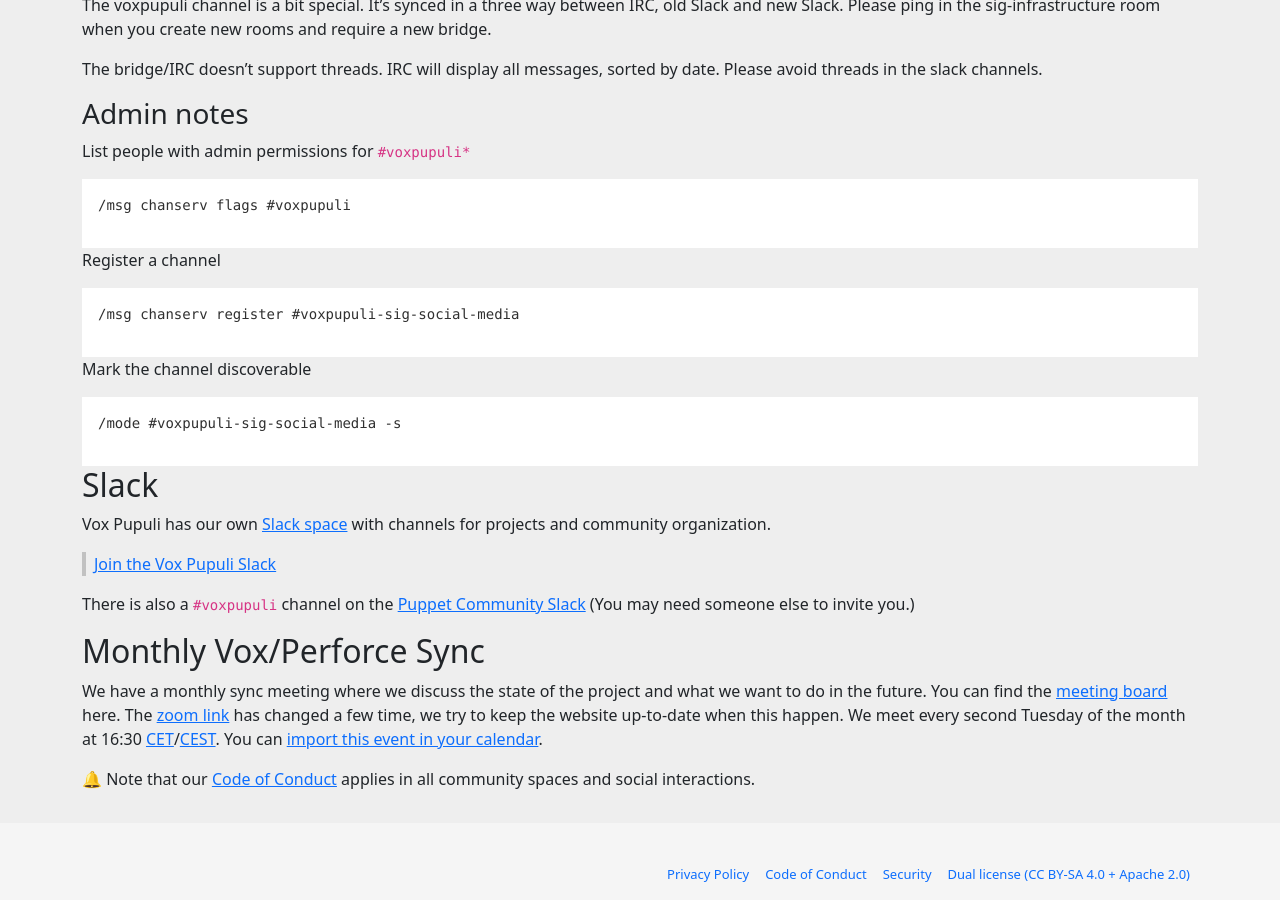
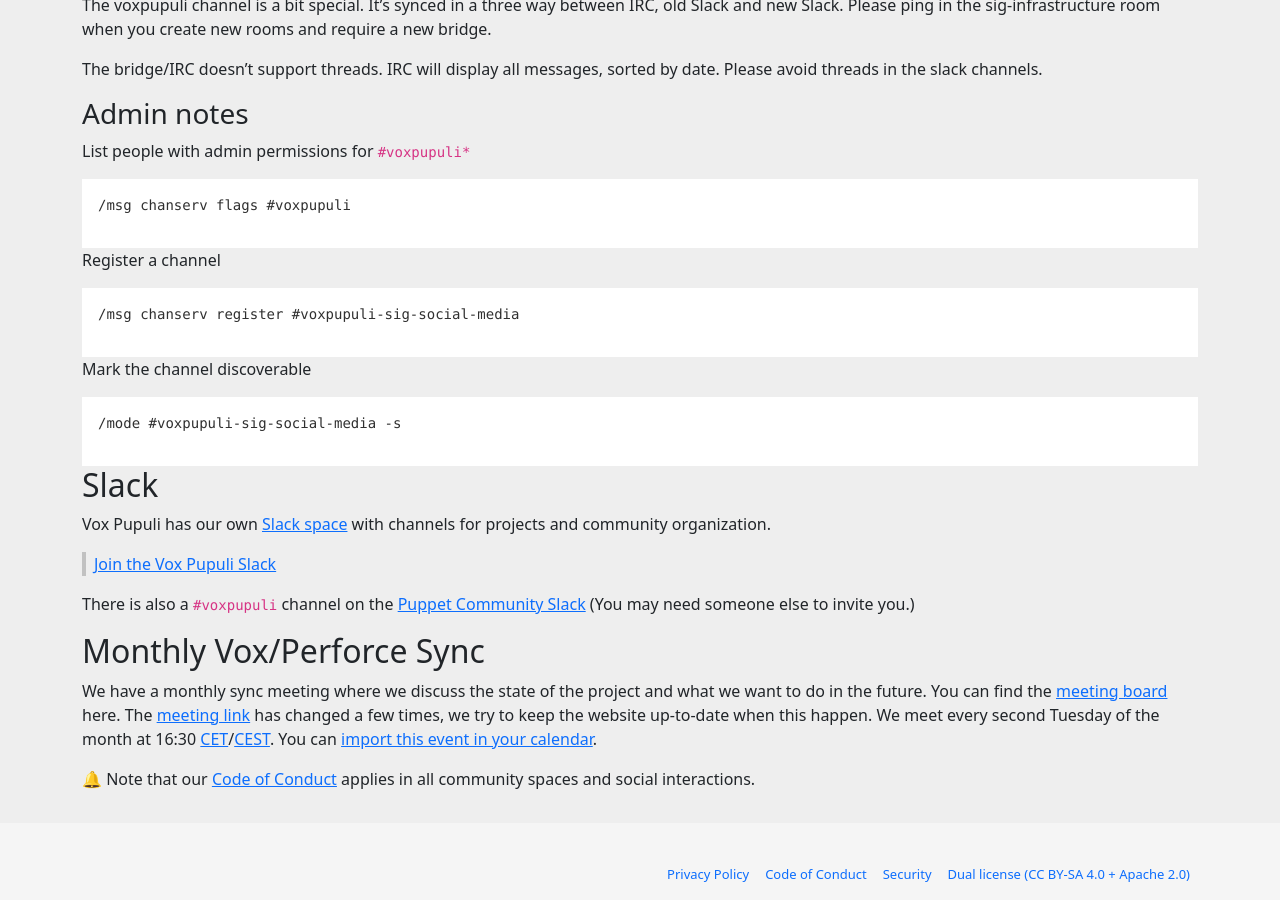
Before and after one commit to voxpupuli/voxpupuli.github.io, a Jekyll site: the page built from connect.md, in a window 1280 px wide and 900 px high, scrolled down 920 px. Built offline with Jekyll 4.4.1, drawn with Linux system fonts in a browser that asks for light colours; nearby versions of some CDN libraries; our own code applies the rules of GitHub Pages for plain Markdown files.

Commit message:
Updating the sync link to Vox managed (#505)
We've decided to center Vox Pupuli, so we're switching the meeting link
to one managed by Vox Pupuli PMC.

```diff
--- a/_includes/sync.md
+++ b/_includes/sync.md
@@ -1,6 +1,10 @@
 ## Monthly Vox/Perforce Sync
 
-We have a monthly sync meeting where we discuss the state of the project and what we want to do in the future. You can find the [meeting board](https://github.com/orgs/voxpupuli/projects/10/) here. The [zoom link](https://perforce.zoom.us/j/98887923135?pwd=m3AI7IngqwJCHq6LiJep2bJgCOvobh.1&jst=1) has changed a few time, we try to keep the website up-to-date when this happen. We meet every second Tuesday of the month at 16:30 [CET](https://www.timeanddate.com/time/zones/cet)/[CEST](https://www.timeanddate.com/time/zones/cest). You can [import this event in your calendar](/contributing/voxpupuli-monthly-sync.ics).
+We have a monthly sync meeting where we discuss the state of the project and what we want to do in the future.
+You can find the [meeting board](https://github.com/orgs/voxpupuli/projects/10/) here.
+The [meeting link](https://meet.google.com/jti-ktoz-sfr) has changed a few times, we try to keep the website up-to-date when this happen.
+We meet every second Tuesday of the month at 16:30 [CET](https://www.timeanddate.com/time/zones/cet)/[CEST](https://www.timeanddate.com/time/zones/cest).
+You can [import this event in your calendar](/contributing/voxpupuli-monthly-sync.ics).
 
 <p id="nextmeeting"></p>
 
```
Also changed, not shown: 1 other file.
